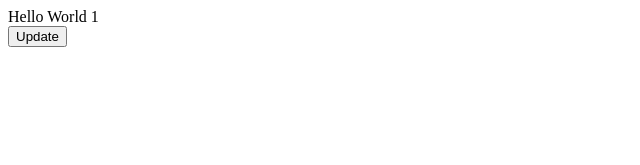
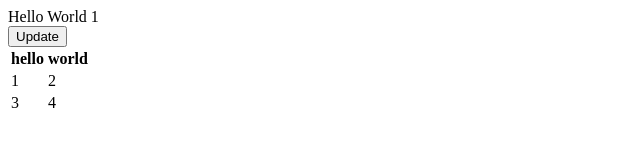
Before and after one commit to tobedeterminedhq/vscode-csv-editor, a React (Vite) app in the folder packages/webui/: page / in a window 1280 px wide. Shown: the top 165 px of the page, without its empty margins (0-640 px from the left). Built offline with nearby package versions, Linux system fonts and the light colour scheme.

Commit message:
Getting table to render

```diff
--- a/packages/webui/package.json
+++ b/packages/webui/package.json
@@ -5,11 +5,12 @@
     "start": "vite",
     "watch": "tsc && vite build --watch",
     "build": "rm -rf dist && tsc && vite build",
-    "build:copy" : "pnpm run build && cp -r dist/* ../vscode-csv-editor/src/web/webuiOutput/",
+    "build:copy": "pnpm run build && cp -r dist/* ../vscode-csv-editor/src/web/webuiOutput/",
     "preview": "vite preview"
   },
   "dependencies": {
     "@react-hook/window-scroll": "^1.3.0",
+    "@tanstack/react-table": "^8.7.6",
     "@vscode/webview-ui-toolkit": "^0.9.0",
     "match-sorter": "^6.3.1",
     "react": "^17.0.2",
--- a/packages/webui/src/App.tsx
+++ b/packages/webui/src/App.tsx
@@ -1,4 +1,5 @@
 import React, {useEffect, useState} from "react";
+import {TableComponent} from "./table";
 
 interface Message {
     type: 'updateFromApp'
@@ -30,5 +31,9 @@ export const App: React.FC = () => {
         <div>Hello World 1</div>
         {csvFile}
         <button onClick={() => dispatchEvent({type: 'updateFromApp', data: '123'})}>Update</button>
+        <TableComponent
+            data={[["hello", "world"], ["1", "2"], ["3", "4"]]}
+            changeData={(row, column, value) => console.log(row, column, value)}
+        />
         </>
 }
--- /dev/null
+++ b/packages/webui/src/Table.tsx
@@ -0,0 +1,100 @@
+import React from 'react'
+import {
+    Column,
+    Table,
+    ColumnDef,
+    useReactTable,
+    getCoreRowModel,
+    getFilteredRowModel,
+    getPaginationRowModel,
+    flexRender,
+    RowData, Updater, TableState, CellContext, RowModel, createColumnHelper,
+} from '@tanstack/react-table'
+
+
+export interface Props {
+    data: string[][]
+    changeData: (row: number, column: number, value: string) => void
+}
+
+
+export const TableComponent: React.FC<Props> = ({data: initialData, changeData}) => {
+    const headers = initialData[0]
+    const rows = initialData.slice(1)
+
+
+    const [data, setData] = React.useState(() => rows)
+    // const rerender = React.useReducer(() => ({}), {})[1]
+
+    const columnHelper = createColumnHelper()
+
+    const columns: Column<unknown>[] = headers.map((column, index) => {
+        return {
+            id: index.toString(),
+            accessorFn: (row: RowData) => row[index],
+            header: column,
+        }
+    })
+
+    const table = useReactTable({
+        data,
+        columns,
+        getCoreRowModel: getCoreRowModel(),
+        debugTable: true,
+        meta: {
+            updateData: (rowIndex, columnId, value) => {
+                changeData(rowIndex, parseInt(columnId), value)
+                // Skip age index reset until after next rerender
+                setData(old =>
+                    old.map((row, index) => {
+                        if (index === rowIndex) {
+                            return {
+                                ...old[rowIndex]!,
+                                [columnId]: value,
+                            }
+                        }
+                        return row
+                    })
+                )
+            },
+        },
+
+
+    })
+
+    return (
+        <div className="p-2">
+            <div className="h-2"/>
+            <table>
+                <thead>
+                <tr>
+                    {table.getFlatHeaders().map(header => (
+                            <th key={header.id} colSpan={header.colSpan}>
+                                {header.column.columnDef.header}
+                            </th>
+                        )
+                    )}
+                </tr>
+                </thead>
+                <tbody>
+                {table.getRowModel().rows.map(row => {
+                    return (
+                        <tr key={row.id}>
+                            {row.getVisibleCells().map(cell => {
+                                return (
+                                    <td key={cell.id}>
+
+
+
+                                        {cell.renderValue()}
+                                    </td>
+                                )
+                            })}
+                        </tr>
+                    )
+                })}
+                </tbody>
+            </table>
+        </div>
+    )
+}
```
Also changed, not shown: packages/webui/src/TableTypes.d.ts (added, +7 -0 lines), 1 other file (tests, documents, lock files or other folders).
